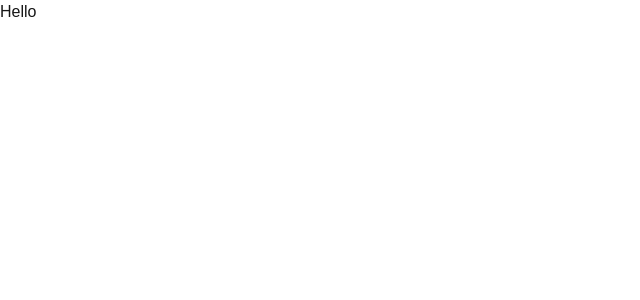
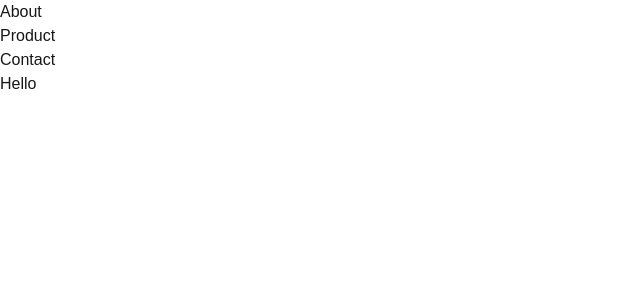
Before and after one commit to anujdwive/NextJs_Application, a Next.js app: page / in a window 1280 px wide. Shown: the top 300 px of the page, without its empty margins (0-640 px from the left). Built offline with nearby package versions, Linux system fonts and the light colour scheme.

Commit message:
learn about root layout

```diff
--- /dev/null
+++ b/src/app/about/layout.js
@@ -0,0 +1,14 @@
+import React from "react";
+
+const AboutLayout = ({ children }) => {
+  return (
+    <html lang='en'>
+      <body>
+        <h1>This is about layout</h1>
+        {children}
+      </body>
+    </html>
+  );
+};
+
+export default AboutLayout;
--- a/src/app/layout.js
+++ b/src/app/layout.js
@@ -1,28 +1,19 @@
 import { Geist, Geist_Mono } from "next/font/google";
 import "./globals.css";
 
-const geistSans = Geist({
-  variable: "--font-geist-sans",
-  subsets: ["latin"],
-});
-
-const geistMono = Geist_Mono({
-  variable: "--font-geist-mono",
-  subsets: ["latin"],
-});
-
-export const metadata = {
-  title: "Create Next App",
-  description: "Generated by create next app",
-};
-
 export default function RootLayout({ children }) {
   return (
-    <html
-      lang="en"
-      className={`${geistSans.variable} ${geistMono.variable} h-full antialiased`}
-    >
-      <body className="min-h-full flex flex-col">{children}</body>
+    <html lang='en'>
+      <body className='min-h-full flex flex-col'>
+        <nav>
+          <ul>
+            <li>About</li>
+            <li>Product</li>
+            <li>Contact</li>
+          </ul>
+        </nav>
+        {children}
+      </body>
     </html>
   );
 }
```
